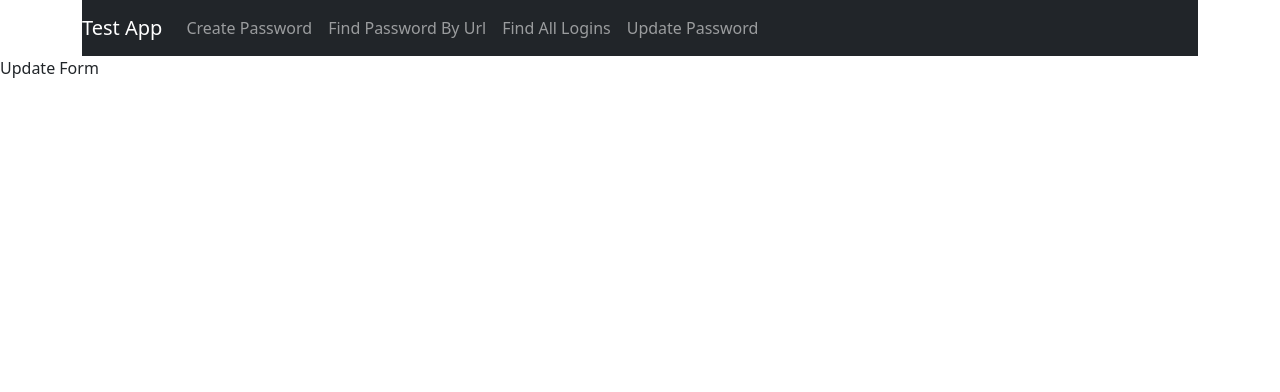
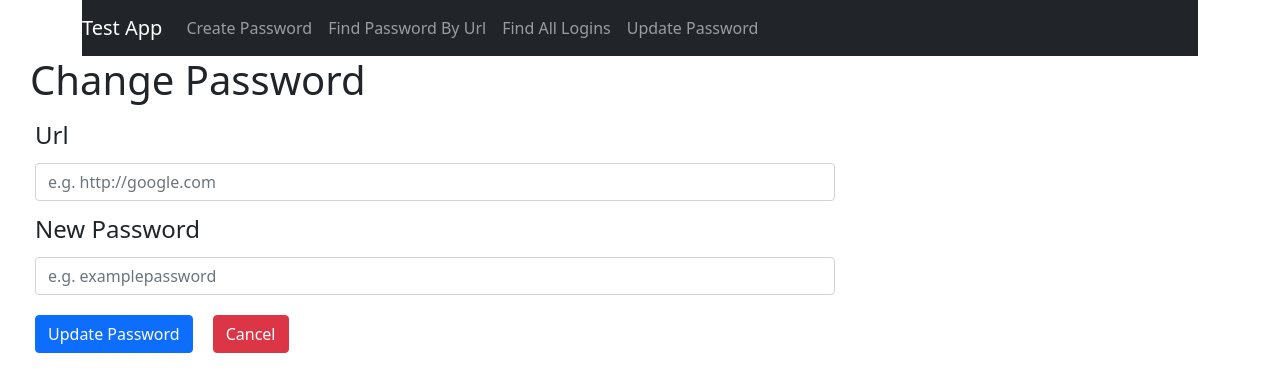
Before and after one commit to alext111/password-manager, a React (Create React App) app in the folder client/: page /url/update in a window 1280 px wide. Shown: the top 392 px of the page. Built offline with nearby package versions, Linux system fonts and the light colour scheme.

Commit message:
finished basic crud for front end

```diff
--- a/client/src/api/index.js
+++ b/client/src/api/index.js
@@ -4,14 +4,14 @@ const api = axios.create({
     baseURL: 'http://localhost:3001/api'
 })
 
-export const putLogin = payload => api.post(`/url`, payload)
+export const postLogin = payload => api.post(`/url/`, payload)
 export const getLogins = () => api.get(`/urls`)
-export const getLoginByUrl = (url, payload) => api.get(`/url/${url}`, payload)
+export const getLoginByUrl = url => api.get(`/url/${url}`)
 export const updateLogin = (url, payload) => api.put(`/url/${url}`, payload)
 export const deleteLogin = url => api.delete(`/url/${url}`)
 
 const apis = {
-    putLogin,
+    postLogin,
     getLogins,
     getLoginByUrl,
     updateLogin,
--- a/client/src/pages/LoginsCreate.jsx
+++ b/client/src/pages/LoginsCreate.jsx
@@ -13,13 +13,16 @@ const Wrapper = styled.div.attrs({
 `
 
 const Label = styled.label`
+    display: inline-block;
     margin: 5px;
+    font-size: 24px;
 `
 
 const InputText = styled.input.attrs({
     className: 'form-control',
 })`
     margin: 5px;
+    width: 800px;
 `
 
 const Button = styled.button.attrs({
@@ -51,7 +54,9 @@ class LoginsCreate extends Component {
         const pw = 'testpw'
         const payload = { url, pw }
 
-        await api.putLogin(payload).then(res => {
+        console.log(payload)
+
+        await api.postLogin(payload).then(res => {
             window.alert('Login Information Successfully Created')
             this.setState({ url: ''})
         })
@@ -69,6 +74,7 @@ class LoginsCreate extends Component {
                 </Label>
                 <InputText
                     type="text"
+                    placeholder="e.g. http://google.com"
                     value={url}
                     onChange={this.handleChangeUrl}
                 />
--- a/client/src/pages/LoginsFindAll.jsx
+++ b/client/src/pages/LoginsFindAll.jsx
@@ -19,8 +19,8 @@ class DeleteLogin extends Component {
 
         if (window.confirm(`Do you want to delete ${this.props.url} login information?`,)) {
             console.log(this.props.url)
-            api.deleteLogin(this.props.url)
-            window.location.reload()
+            api.deleteLogin(this.props.url).then(window.location.reload())
+
         }
     }
 
--- a/client/src/pages/LoginsFindByUrl.jsx
+++ b/client/src/pages/LoginsFindByUrl.jsx
@@ -1,11 +1,114 @@
 import React, { Component } from 'react'
+import api from '../api'
+import styled from 'styled-components'
+
+const Title = styled.h1.attrs({
+    classname: 'h1',
+})``
+
+const Wrapper = styled.div.attrs({
+    classname: 'form-group',
+})`
+    margin: 0 30px;
+`
+
+const Label = styled.label`
+    display: inline-block;
+    margin: 5px;
+    font-size: 24px;
+`
+
+const InputText = styled.input.attrs({
+    className: 'form-control',
+})`
+    margin: 5px;
+    width: 800px;
+`
+
+const OutputText = styled.output.attrs({
+    className: 'form-control'
+})`
+    margin: 5px;
+    padding: 16px;
+    width: 800px;
+`
+
+const Button = styled.button.attrs({
+    className: 'btn btn-primary',
+})`
+    margin: 15px 15px 15px 5px;
+`
+
+const CancelButton = styled.a.attrs({
+    className: 'btn btn-danger',
+})`
+    margin: 15px 15px 15px 5px;
+`
 
 class LoginsFindByUrl extends Component {
+    constructor(props) {
+        super(props)
+        this.state = {
+            url: '',
+            pw: '',
+        }
+    }
+
+    handleChangeUrl = async event => {
+        const url = event.target.value
+        this.setState({ url })
+    }
+
+    handleFindPassword = async () => {
+        console.log(this.state)
+
+        const url = this.state.url
+
+        const logins = await api.getLoginByUrl(url)
+        window.alert('Login Information Successfully Found')
+        console.log(logins)
+        this.setState({
+            pw: logins.data.data.pw,
+        })
+        console.log(this.state)
+
+    }
+
+
+
     render() {
+        const { url, pw } = this.state
         return (
-            <div>
-                <p>Find Form</p>
-            </div>
+            <Wrapper>
+                <Title>
+                    Find Password
+                </Title>
+                <Label>
+                    Url
+                </Label>
+                <InputText
+                    type="text"
+                    placeholder="e.g. http://google.com"
+                    value={url}
+                    onChange={this.handleChangeUrl}
+                />
+
+                <Label>
+                    Password
+                </Label>
+                <br></br>
+                <OutputText>
+                    {pw}
+                </OutputText>
+                <br></br>
+
+                <Button onClick={this.handleFindPassword}>
+                    Find Password
+                </Button>
+                <CancelButton href={'/urls/all'}>
+                    Cancel
+                </CancelButton>
+            </Wrapper>
         )
     }
 }
--- a/client/src/pages/LoginsUpdate.jsx
+++ b/client/src/pages/LoginsUpdate.jsx
@@ -1,13 +1,108 @@
 import React, { Component } from 'react'
+import api from '../api'
+import styled from 'styled-components'
+
+const Title = styled.h1.attrs({
+    classname: 'h1',
+})``
+
+const Wrapper = styled.div.attrs({
+    classname: 'form-group',
+})`
+    margin: 0 30px;
+`
+
+const Label = styled.label`
+    display: inline-block;
+    margin: 5px;
+    font-size: 24px;
+`
+
+const InputText = styled.input.attrs({
+    className: 'form-control',
+})`
+    margin: 5px;
+    width: 800px;
+`
+
+const Button = styled.button.attrs({
+    className: 'btn btn-primary',
+})`
+    margin: 15px 15px 15px 5px;
+`
+
+const CancelButton = styled.a.attrs({
+    className: 'btn btn-danger',
+})`
+    margin: 15px 15px 15px 5px;
+`
 
 class LoginsUpdate extends Component {
+
+    constructor(props) {
+        super(props)
+        this.state = { url: '', pw: '' }
+    }
+
+    handleChangeUrl = async event => {
+        const url = event.target.value
+        this.setState({ url })
+    }
+
+    handleChangePassword = async event => {
+        const pw = event.target.value
+        this.setState({ pw })
+    }
+
+    handleUpdatePassword = async () => {
+        const { url, pw } = this.state
+        const payload = { url, pw }
+
+        console.log(payload)
+
+        await api.updateLogin(url, payload).then(res => {
+            window.alert('Login Information Successfully Changed')
+            this.setState({ url: '', pw: ''})
+        })
+    }
+
     render() {
+        const { url, pw } = this.state
         return (
-            <div>
-                <p>Update Form</p>
-            </div>
+            <Wrapper>
+                <Title>
+                    Change Password
+                </Title>
+                <Label>
+                    Url
+                </Label>
+                <InputText
+                    type="text"
+                    placeholder="e.g. http://google.com"
+                    value={url}
+                    onChange={this.handleChangeUrl}
+                />
+
+                <Label>
+                    New Password
+                </Label>
+                <InputText
+                    type="text"
+                    placeholder="e.g. examplepassword"
+                    value={pw}
+                    onChange={this.handleChangePassword}
+                />
+
+                <Button onClick={this.handleUpdatePassword}>
+                    Update Password
+                </Button>
+                <CancelButton href={'/urls/all'}>
+                    Cancel
+                </CancelButton>
+            </Wrapper>
         )
     }
+
 }
 
 export default LoginsUpdate
```
Also changed, not shown: 2 other files (tests, documents, lock files or other folders).
